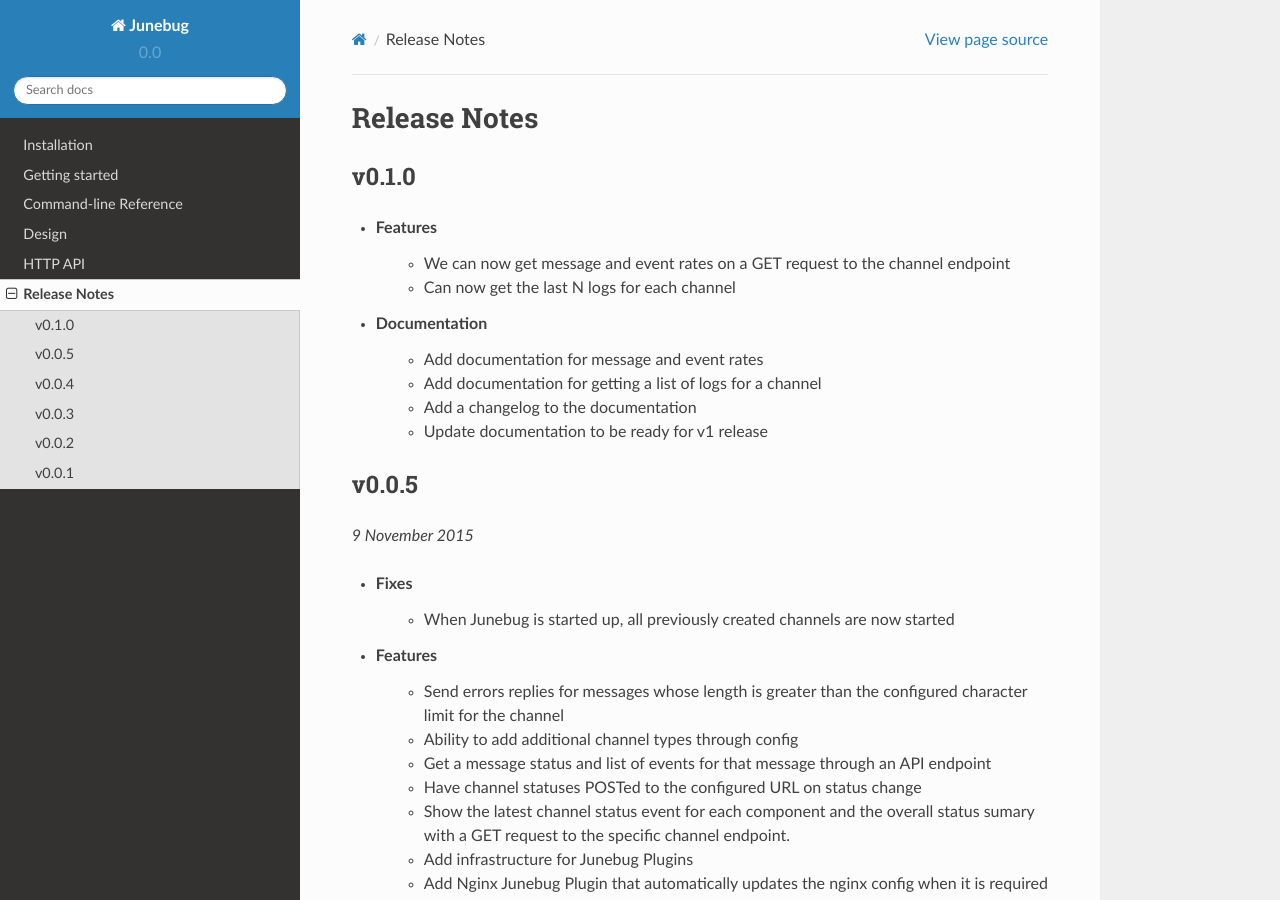
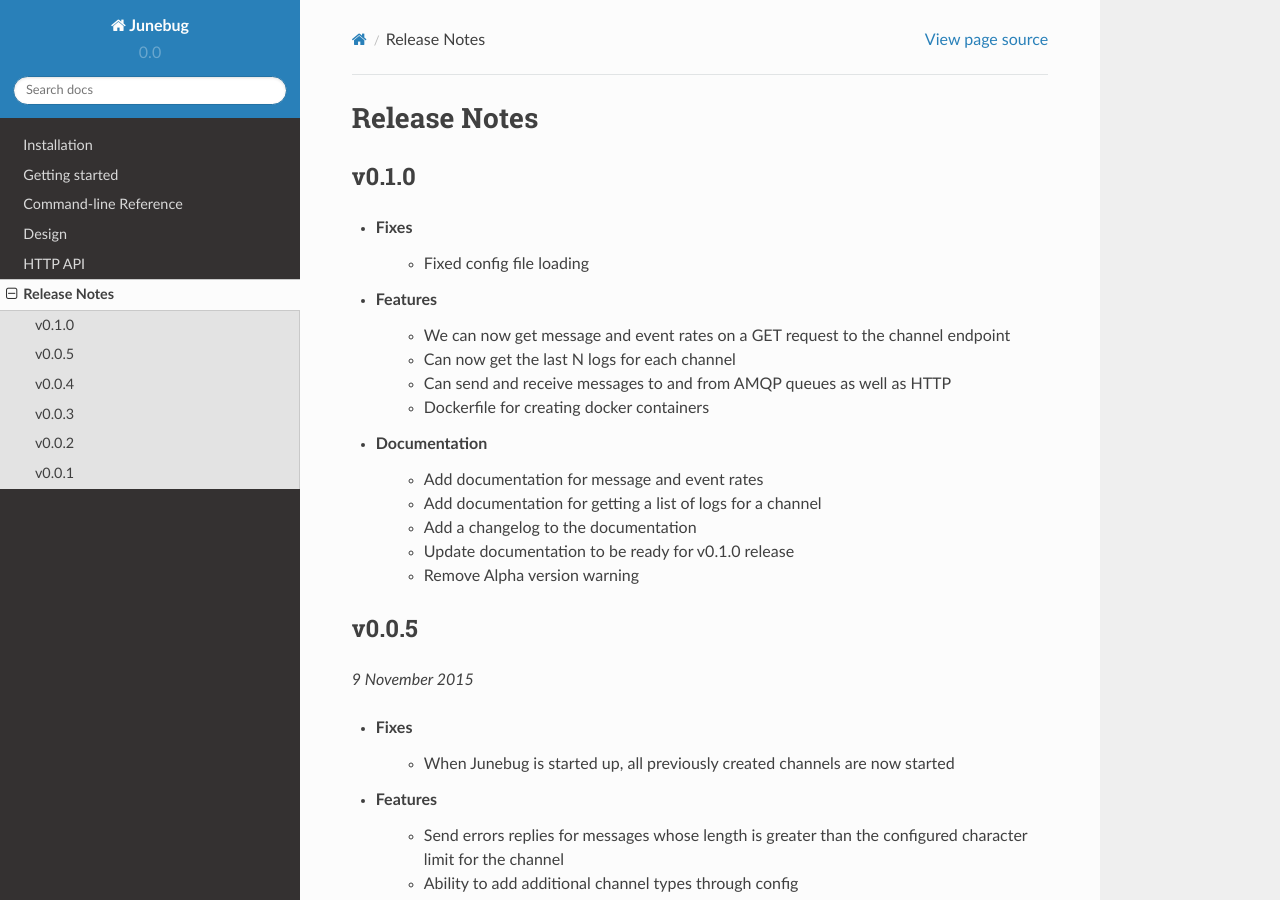
Before and after one commit to praekeltfoundation/junebug, a Sphinx documentation site: the page built from docs/release-notes.rst, in a window 1280 px wide and 900 px high. Built offline with Sphinx 7.4.7 and the Read the Docs theme 2.0.0, drawn with Linux system fonts in a browser that asks for light colours; pages that are not in the unit, such as notebooks, are missing from menus.

Commit message:
Update changelog with latest changes

```diff
--- a/docs/release-notes.rst
+++ b/docs/release-notes.rst
@@ -7,16 +7,22 @@
 ------
 .. Pull requests 60,62-70
 
+- Fixes
+    - Fixed config file loading
+
 - Features
     - We can now get message and event rates on a GET request to the channel
       endpoint
     - Can now get the last N logs for each channel
+    - Can send and receive messages to and from AMQP queues as well as HTTP
+    - Dockerfile for creating docker containers
 
 - Documentation
     - Add documentation for message and event rates
     - Add documentation for getting a list of logs for a channel
     - Add a changelog to the documentation
-    - Update documentation to be ready for v1 release
+    - Update documentation to be ready for v0.1.0 release
+    - Remove Alpha version warning
 
 
 v0.0.5
```
